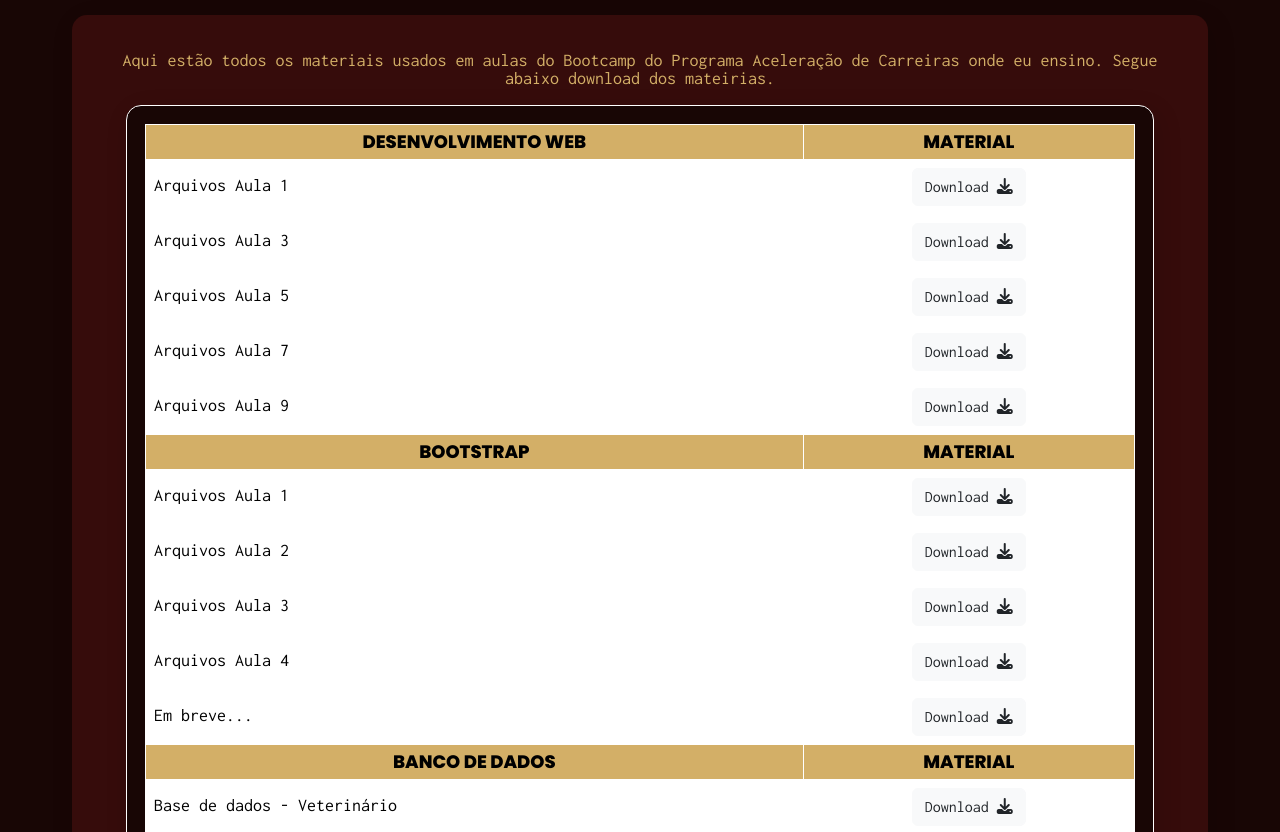
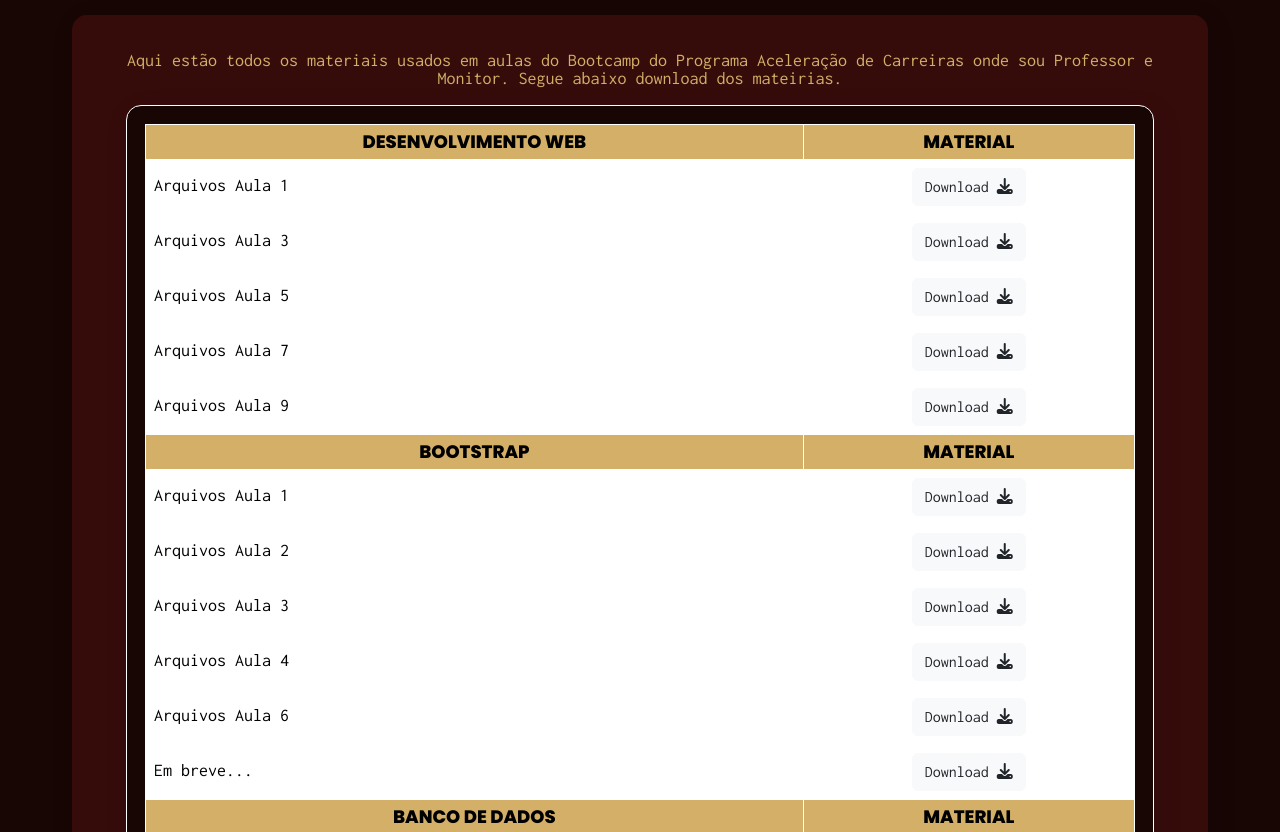
Before and after one commit to GabNasci/MeuPortifolio2.0, a plain HTML site: page index.html in a window 1280 px wide. Shown: the part 2352-3184 px from the top of the page. Drawn offline with nearby package versions, Linux system fonts and the light colour scheme; some packages are replaced by stand-ins of ours; a script that the page names is missing.

Commit message:
adicionando arquivos aula 6

```diff
--- a/index.html
+++ b/index.html
@@ -344,7 +344,7 @@
             <h2 class="materiais__título">Materiais</h2>
             <div class="materiais__card">
                 <div class="materiais__texto">
-                    Aqui estão todos os materiais usados em aulas do Bootcamp do Programa Aceleração de Carreiras onde eu ensino. Segue abaixo download dos
+                    Aqui estão todos os materiais usados em aulas do Bootcamp do Programa Aceleração de Carreiras onde sou Professor e Monitor. Segue abaixo download dos
                     mateirias.
                 </div>
                 <div class="materiais__div__tabela">
@@ -437,6 +437,15 @@
                                 </td>
                                 <td class="col-download">
                                     <a href="./downloads/Aula 4 (Material).rar" class="btn btn-light text-dark">
+                                        Download
+                                        <i class="fa-solid fa-download"></i>
+                                    </a>
+                                </td>
+                            </tr>
+                            <tr class="material__row">
+                                <td class="col-aula">Arquivos Aula 6</td>
+                                <td class="col-download">
+                                    <a href="./downloads/Aula 6 (Material).rar" class="btn btn-light text-dark">
                                         Download
                                         <i class="fa-solid fa-download"></i>
                                     </a>
```
Also changed, not shown: 1 other file.
